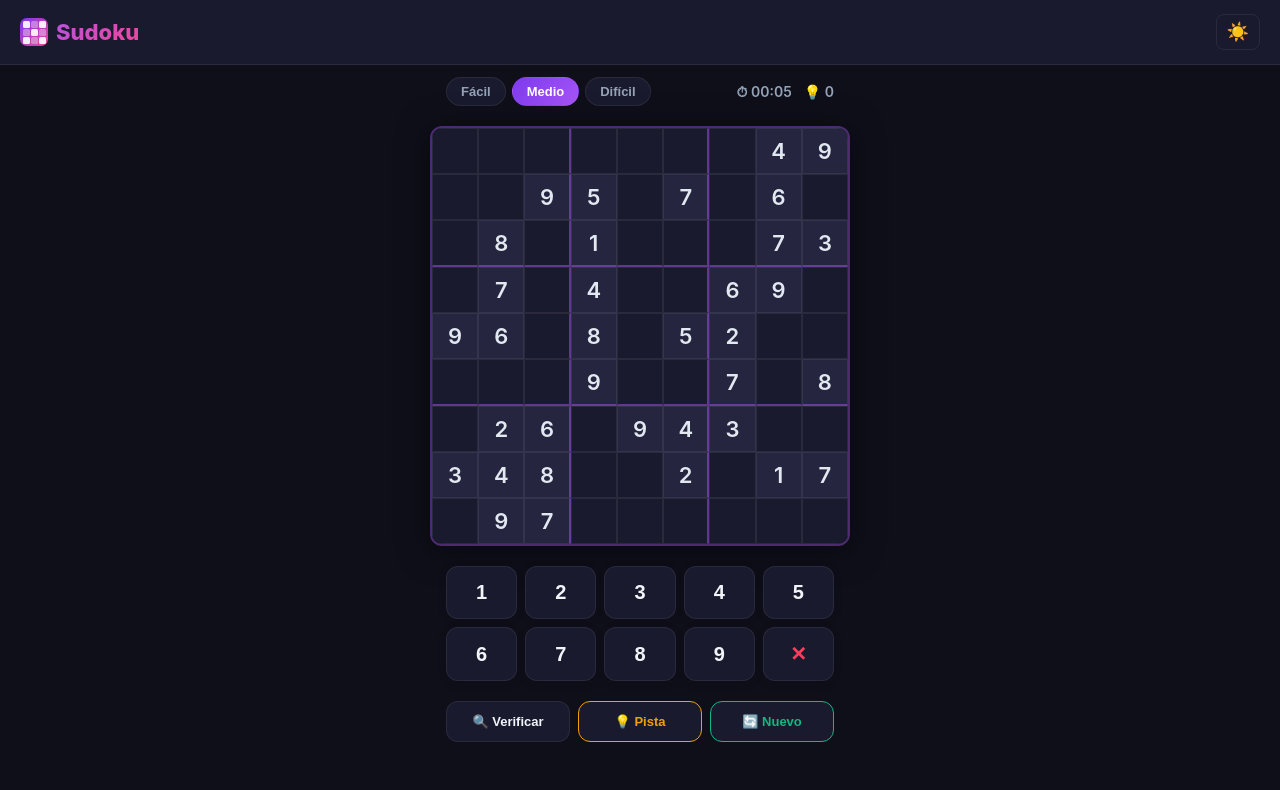
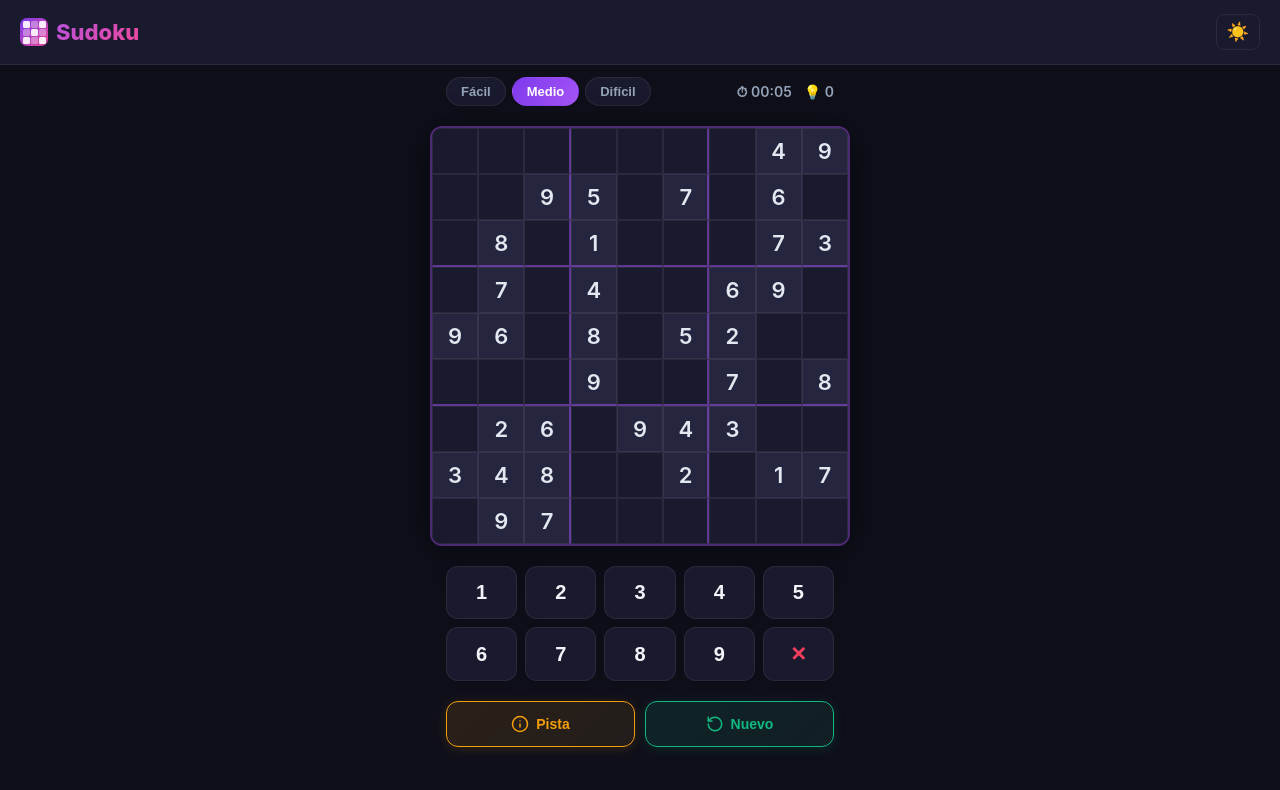
Before and after one commit to diego191286-ai/sudoku-game, a React (Vite) app: page / in a window 1280 px wide. Shown: the top 790 px of the page. Built offline with nearby package versions, Linux system fonts and the light colour scheme.

Commit message:
feat: botones pista y nuevo con iconos SVG estilizados, quitar verificar

```diff
--- a/src/App.jsx
+++ b/src/App.jsx
@@ -268,9 +268,20 @@ export default function App() {
       </div>
 
       <div className="acciones">
-        <button className="btn-accion" onClick={verificar}>🔍 Verificar</button>
-        <button className="btn-accion pista" onClick={usarPista}>💡 Pista</button>
-        <button className="btn-accion nuevo" onClick={() => nuevaPartida(dificultad)}>🔄 Nuevo</button>
+        <button className="btn-accion pista" onClick={usarPista}>
+          <svg width="18" height="18" viewBox="0 0 24 24" fill="none" stroke="currentColor" strokeWidth="2" strokeLinecap="round" strokeLinejoin="round">
+            <circle cx="12" cy="12" r="10"/>
+            <path d="M12 16v-4M12 8h.01"/>
+          </svg>
+          Pista
+        </button>
+        <button className="btn-accion nuevo" onClick={() => nuevaPartida(dificultad)}>
+          <svg width="18" height="18" viewBox="0 0 24 24" fill="none" stroke="currentColor" strokeWidth="2" strokeLinecap="round" strokeLinejoin="round">
+            <path d="M3 12a9 9 0 1 0 9-9 9.75 9.75 0 0 0-6.74 2.74L3 8"/>
+            <path d="M3 3v5h5"/>
+          </svg>
+          Nuevo
+        </button>
       </div>
 
       {ganado && (
--- a/src/index.css
+++ b/src/index.css
@@ -170,21 +170,36 @@ body {
 
 /* ACCIONES */
 .acciones {
-  display: flex; gap: 8px; padding: 8px 16px 24px;
+  display: flex; gap: 10px; padding: 8px 16px 24px;
   max-width: 420px; margin: 0 auto;
 }
 .btn-accion {
-  flex: 1; padding: 12px 8px; border-radius: var(--radius);
-  font-size: 13px; font-weight: 700;
+  flex: 1; padding: 13px 8px; border-radius: var(--radius);
+  font-size: 14px; font-weight: 700;
   background: var(--bg-card); color: var(--text);
   border: 1.5px solid var(--border);
   cursor: pointer; transition: all 0.2s;
+  display: flex; align-items: center; justify-content: center; gap: 7px;
 }
-.btn-accion:hover { border-color: var(--purple); color: var(--purple); }
-.btn-accion.pista { border-color: #f59e0b; color: #f59e0b; }
-.btn-accion.pista:hover { background: rgba(245,158,11,0.1); }
-.btn-accion.nuevo { border-color: #10b981; color: #10b981; }
-.btn-accion.nuevo:hover { background: rgba(16,185,129,0.1); }
+.btn-accion:active { transform: scale(0.96); }
+.btn-accion.pista {
+  background: linear-gradient(135deg, rgba(245,158,11,0.12), rgba(251,191,36,0.08));
+  border-color: #f59e0b; color: #f59e0b;
+  box-shadow: 0 2px 12px rgba(245,158,11,0.15);
+}
+.btn-accion.pista:hover {
+  background: linear-gradient(135deg, rgba(245,158,11,0.22), rgba(251,191,36,0.15));
+  box-shadow: 0 4px 18px rgba(245,158,11,0.25);
+}
+.btn-accion.nuevo {
+  background: linear-gradient(135deg, rgba(16,185,129,0.12), rgba(52,211,153,0.08));
+  border-color: #10b981; color: #10b981;
+  box-shadow: 0 2px 12px rgba(16,185,129,0.15);
+}
+.btn-accion.nuevo:hover {
+  background: linear-gradient(135deg, rgba(16,185,129,0.22), rgba(52,211,153,0.15));
+  box-shadow: 0 4px 18px rgba(16,185,129,0.25);
+}
 
 /* MODAL GANASTE */
 .overlay {
```
